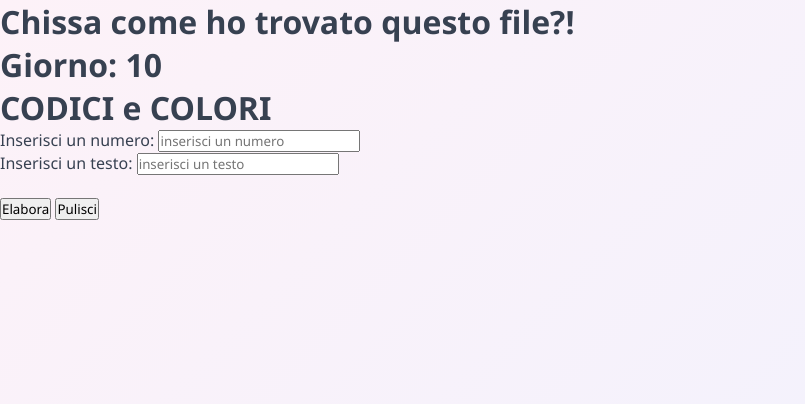
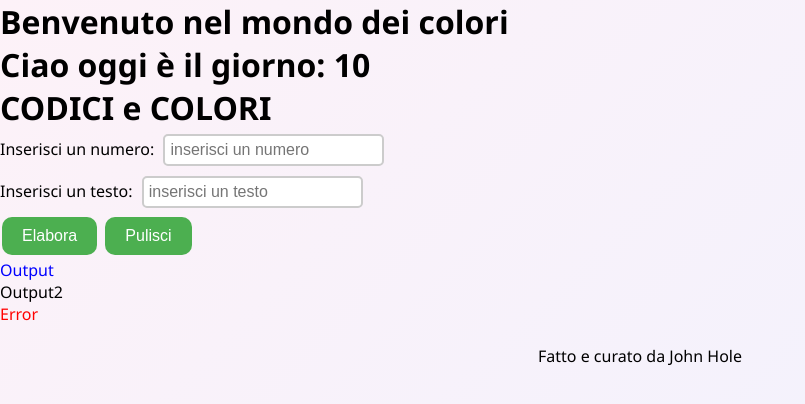
Before and after one commit to John-Hole/CodingColor, a plain HTML site: page index.html in a window 1280 px wide. Shown: the whole page, without its empty margins (0-805 px from the left). Drawn offline with Linux system fonts and the light colour scheme.

Commit message:
Lezione 10 Novembre 2026

```diff
--- a/index.html
+++ b/index.html
@@ -2,13 +2,13 @@
 <html lang="it">
 <head>
     <meta charset="utf-8">
-    <title>Coding&Color - 4BINF</title>
-    <link href="style.css" rel="stylesheet" type="text/css" />
+    <title>CodingColor - 4BINF</title>
+    <link href="styles.css" rel="stylesheet" type="text/css" />
 </head>
 <body>
 <div id="header">
-    <h1 id="saluto">Chissa come ho trovato questo file?!</h1>
-    <h1 id="saluto2">Giorno: </h1>
+    <h1 id="saluto">Benvenuto nel mondo dei colori</h1>
+    <h1 id="saluto2">Ciao oggi è il giorno: </h1>
 </div>
 <div id="title">
     <h1>CODICI e COLORI</h1>
@@ -19,17 +19,20 @@
     <br>
     <label for="inText">Inserisci un testo: </label>
     <input id="inText" placeholder="inserisci un testo">
-    <br><br>
+    <br>
     <button type="button" id="btnElabora" onclick="elabora()">Elabora</button>
     <button type="button" id="btnCancella" onclick="reset()">Pulisci</button>
 </div>
 <div id="output">
-    <p id="outText"></p>
-    <P ID="outText2"></P>
+    <p id="outText">Output</p>
+    <P ID="outText2">Output2</P>
 </div>
 <div>
-    <p id="error"></p>
+    <p id="error">Error</p>
 </div>
 <script src="script.js"></script>
+<footer>
+    <p>Fatto e curato da John Hole</p>
+</footer>
 </body>
 </html>
--- a/script.js
+++ b/script.js
@@ -7,7 +7,6 @@ let colori = [];
 
 function elabora(){
     let numero = Number(document.getElementById("inNumber").value);
-    alert(numero);
 
     let testo = document.getElementById("inText").value;
     document.getElementById("outText2").innerHTML = testo;
@@ -27,7 +26,7 @@ function elabora(){
 
         if(colori.length == 3){
             let newColor = `rgb(${colori[0]}, ${colori[1]}, ${colori[2]})`;
-            document.getElementById("outText2").style.color = newColor;
+            document.getElementById("error").style.color = newColor;
         }
 
     } else {
@@ -43,9 +42,9 @@ function reset(){
     document.getElementById("inText").value = "";
 
     // svuota output
-    document.getElementById("outText").innerHTML = "";
-    document.getElementById("outText2").innerHTML = "";
-    document.getElementById("error").innerHTML = "";
+    document.getElementById("outText").innerHTML = "Output";
+    document.getElementById("outText2").innerHTML = "Output2";
+    document.getElementById("error").innerHTML = "Error";
 
     // ripristina colore testo
     document.getElementById("outText2").style.color = "black";
--- a/style.css
+++ /dev/null
@@ -1,12 +0,0 @@
-* {
-    margin: 0;
-    padding: 0;
-    box-sizing: border-box;
-    font-family: "Segoe UI", Arial, sans-serif;
-}
-
-body {
-    background: linear-gradient(135deg, #fdf2f8, #eef2ff);
-    color: #374151;
-    min-height: 100vh;
-}
--- /dev/null
+++ b/styles.css
@@ -0,0 +1,57 @@
+* {
+    margin: 0;
+    padding: 0;
+    box-sizing: border-box;
+    font-family: "Segoe UI", Arial, sans-serif;
+}
+
+body {
+    background: linear-gradient(135deg, #fdf2f8, #eef2ff);
+    color: #000000;
+    min-height: 100vh;
+}
+
+footer {
+    text-align: center;
+    padding: 20px;
+}
+
+#error {
+    color: #ff0000;
+}
+
+#outText {
+    color: #0000ff;
+}
+
+button{
+    cursor: pointer;
+    font-family: Arial, sans-serif;
+    background-color: #4CAF50;
+    color: white;
+    border: none;
+    padding: 10px 20px;
+    text-align: center;
+    text-decoration: none;
+    display: inline-block;
+    font-size: 16px;
+    margin: 4px 2px;
+    transition-duration: 0.4s;
+    border-radius: 10px;
+}
+
+button:hover{
+    background-color: white;
+    color: black;
+    border: 2px solid #4CAF50;
+}
+
+
+input{
+    font-family: Arial, sans-serif;
+    font-size: 16px;
+    padding: 5px;
+    margin: 5px;
+    border: 2px solid #ccc;
+    border-radius: 5px;
+}
```
